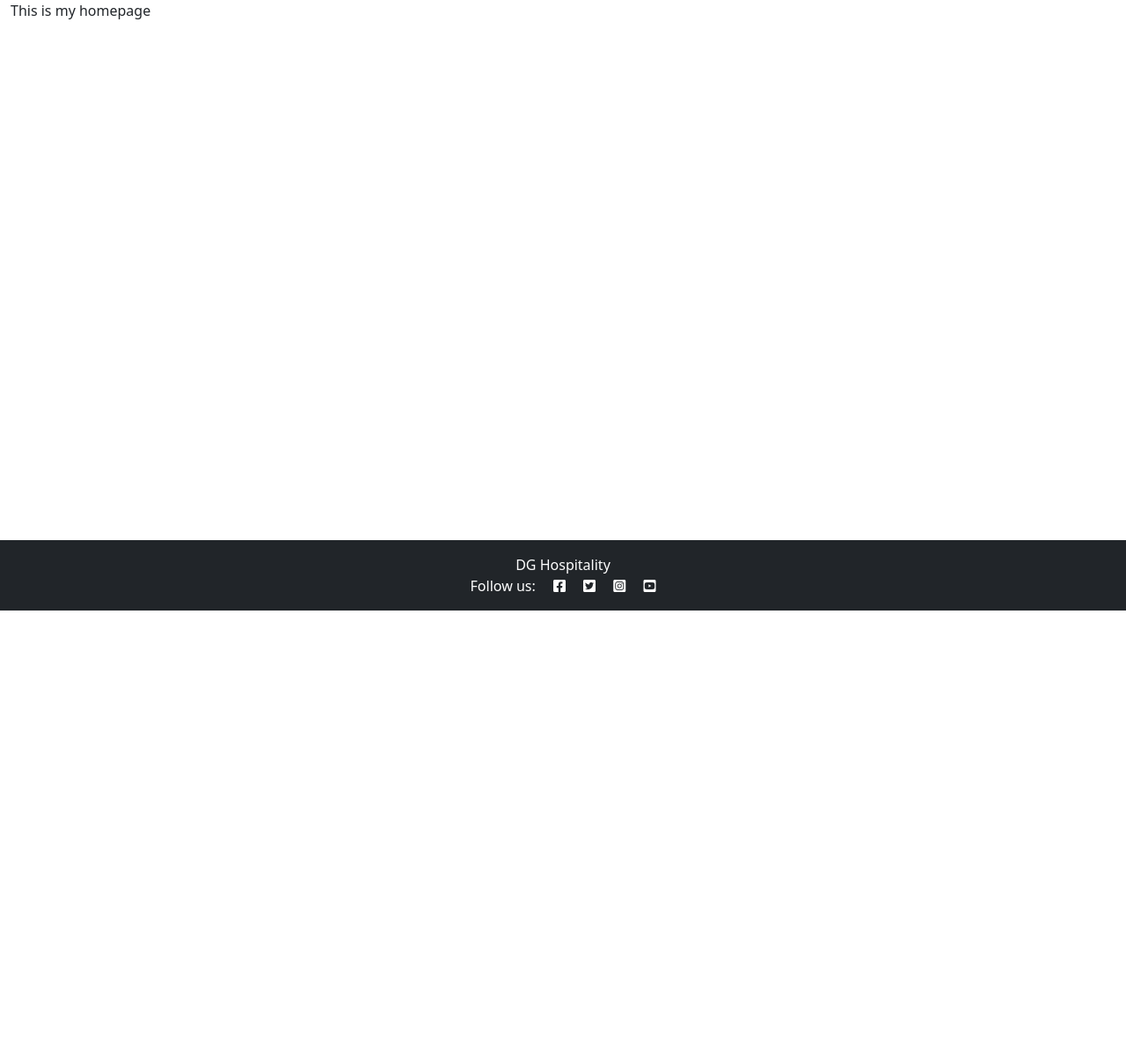
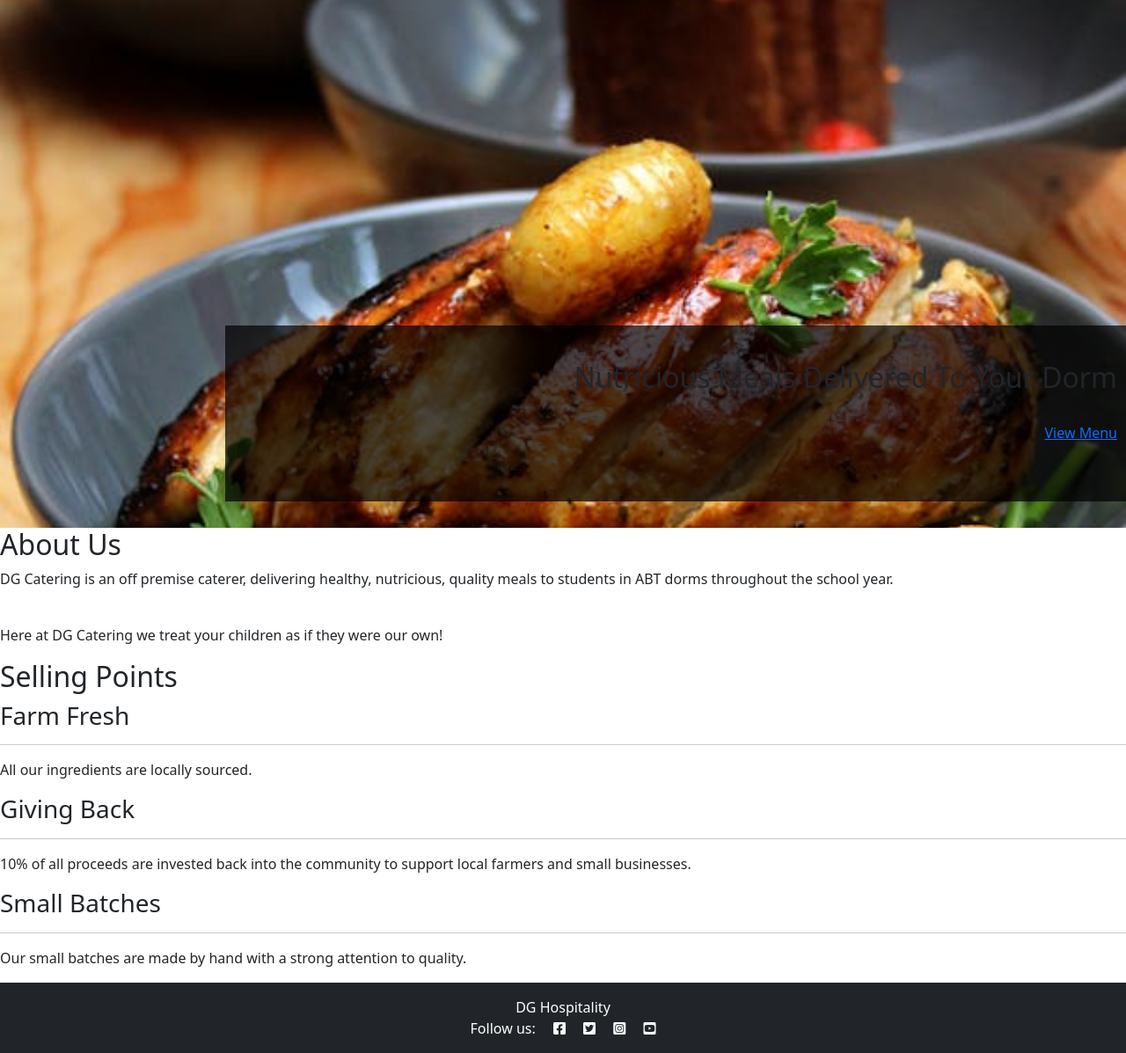
Before and after one commit to MichelleDuda/dg-student-ordering-system, a Django app: page / in a window 1280 px wide. Shown: the part 106-1303 px from the top of the page at 88% size. Before the commit the page ends 800 px from the top, so only its background shows below. Run offline with Django 4.2, Linux system fonts and the light colour scheme.

Commit message:
Added hero image and linked style.css to base.html

```diff
--- a/dg_ordering_project/settings.py
+++ b/dg_ordering_project/settings.py
@@ -128,7 +128,8 @@ USE_TZ = True
 
 STATIC_URL = 'static/'
 STATICFILES_DIRS = [
-    os.path.join(BASE_DIR, 'static'),]
+    os.path.join(BASE_DIR, 'static'),
+]
 STATIC_ROOT = os.path.join(BASE_DIR, 'staticfiles')
 
 
--- a/menu/templates/menu/index.html
+++ b/menu/templates/menu/index.html
@@ -1,11 +1,51 @@
 {% extends "base.html" %}
+{% load static %}
+
 
 {% block content %}
 
 <!-- index.html content starts here -->
-<div class="container-fluid">
-    This is my homepage
-</div>
+ <!-- Main Content -->
+ <main>
+    <section id="hero">
+        <div id="hero-cover-text">
+            <h2>Nutricious Meals Delivered To Your Dorm</h2>
+            <br>
+            <a href="#">View Menu</a>
+
+        </div>
+    </section>
+
+    <section id="about-us" class="center">
+        <h2>About Us</h2>
+        <p> DG Catering is an off premise caterer, delivering healthy, nutricious, quality meals to students in ABT dorms throughout the school year.
+        </p>
+        <br>
+        <p class="center"> Here at DG Catering we treat your children as if they were our own!
+        </p>
+    </section>
+
+    <section id="selling-points" class="center">
+        <h2 class="hidden-heading">Selling Points</h2>
+        <div>
+            <h3>Farm Fresh </h3>
+            <hr>
+            <p>All our ingredients are locally sourced.</p>
+        </div>
+        <div>
+            <h3>Giving Back</h3>
+            <hr>
+            <p>10% of all proceeds are invested back into the community to support local farmers and small
+                businesses.</p>
+        </div>
+        <div>
+            <h3>Small Batches</h3>
+            <hr>
+            <p>Our small batches are made by hand with a strong attention to quality.</p>
+        </div>
+    </section>
+
+</main>
 
 <!-- index.html content ends here -->
 {% endblock %}
--- /dev/null
+++ b/static/css/style.css
@@ -0,0 +1,22 @@
+/* Index.Html Styles */
+#hero {
+    background: url('/static/images/hero.jpeg') no-repeat center center / cover;
+    height: 600px;
+    width: 100%;
+    position: relative;
+}
+
+#hero-cover-text {
+    /* final rgba value sets the opacity so it is semi-transparent */
+    background-color: rgba(0, 0, 0, 0.7);
+    font-size: 100%;
+    text-align: right;
+    position: absolute;
+    right: 0;
+    bottom: 30px;
+    width: 80%;
+    min-height: 200px;
+    padding-top: 40px;
+    padding-bottom: 25px;
+    padding-right: 10px;
+}
--- a/templates/base.html
+++ b/templates/base.html
@@ -19,6 +19,9 @@
     <!-- Bootstrap CSS -->
     <link href="https://cdn.jsdelivr.net/npm/bootstrap@5.0.1/dist/css/bootstrap.min.css" rel="stylesheet"
         integrity="sha384-+0n0xVW2eSR5OomGNYDnhzAbDsOXxcvSN1TPprVMTNDbiYZCxYbOOl7+AMvyTG2x" crossorigin="anonymous">
+
+    <!-- Custom CSS -->
+    <link rel="stylesheet" href="{% static 'css/style.css' %}">
 
 </head>
 
```
Also changed, not shown: static/images/hero.jpeg (added), 3 other files.
